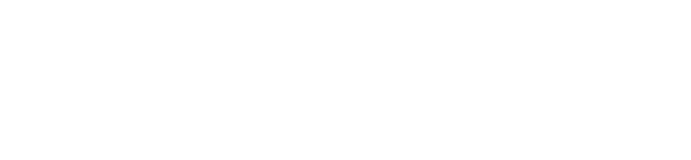
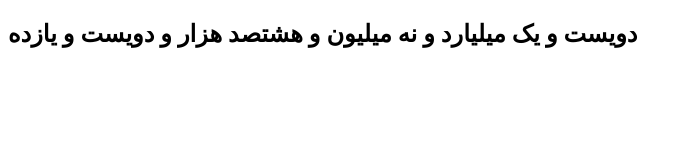
Before and after one commit to hadijahangiri/CNTS, a plain HTML site: page index.html in a window 1280 px wide. Shown: the whole page, without its empty margins (0-691 px from the left). Drawn offline with Linux system fonts and the light colour scheme.

Commit message:
refactor

```diff
--- a/CNTS.js
+++ b/CNTS.js
@@ -201,16 +201,8 @@ var convertor = {
         }
 
 
-        var _res = _miliard2 + _miliard + _milion2 + _milion + _hezargan2 + _hezargan + _sadgan + _dahgan + _yekan;
-        console.log(_res);
-        if (_res.indexOf('undefined') != -1)
-            console.log(num);
+        return _miliard2 + _miliard + _milion2 + _milion + _hezargan2 + _hezargan + _sadgan + _dahgan + _yekan;
+
+
     }
 }
-
-$(function () {
-    //for (var i = 22222222; i < 22222222; i++) {
-    //    convertor.convert(i);
-    //}
-     convertor.convert(201009800211);
-})
--- a/index.html
+++ b/index.html
@@ -5,8 +5,16 @@
 	<meta charset="utf-8" />
 </head>
 <body>
+    <h2 id="res">
 
+    </h2>
     <script src="../Scripts/jquery-3.3.1.js"></script>
     <script src="../CNTS.js"></script>
+    <script>
+        $(document).ready(function () {
+            var res = convertor.convert(201009800211);
+            $('#res').html(res);
+        });
+    </script>
 </body>
 </html>
```
